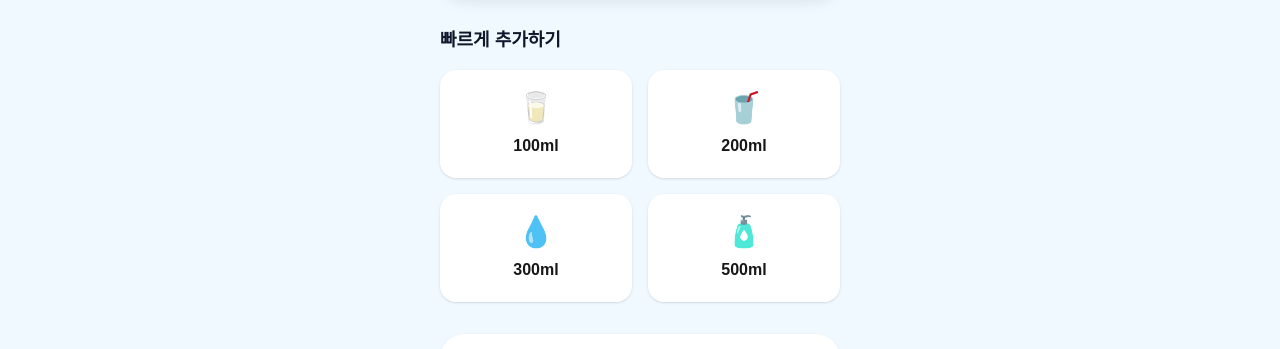
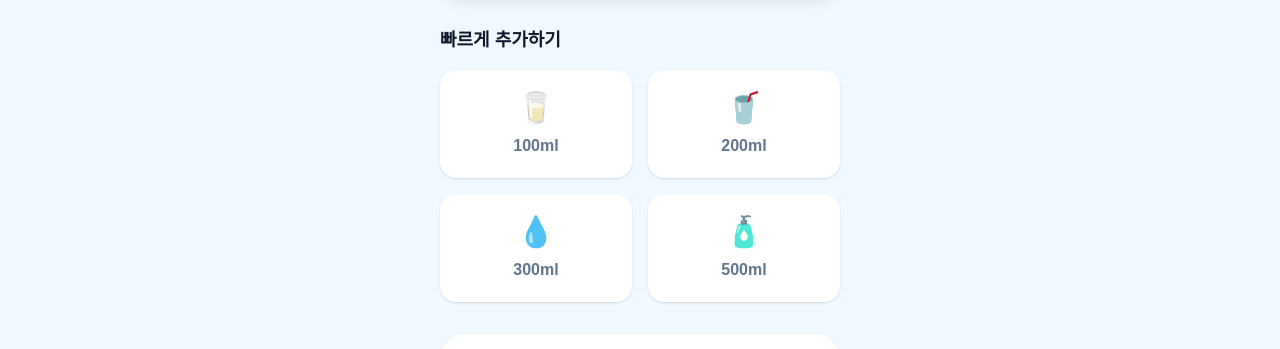
Before and after one commit to Lunas322/Gulpy, a Next.js app: page / in a window 1280 px wide. Shown: the part 283-632 px from the top of the page. Built offline with nearby package versions, Linux system fonts and the light colour scheme; no server answers; the database is empty; sample sign-in values are in the browser's storage.

Commit message:
refactor: text color 통일

```diff
--- a/src/app/components/DailyTargetInput.tsx
+++ b/src/app/components/DailyTargetInput.tsx
@@ -11,7 +11,7 @@ export default function DailyTargetInput({ value, onChange }: Props) {
                 하루 목표량
             </label>
 
-            <div className="flex items-center gap-3">
+            <div className="flex items-center gap-3 text-slate-500">
                 <input
                     type="number"
                     value={value}
--- a/src/app/components/DrinkButtons.tsx
+++ b/src/app/components/DrinkButtons.tsx
@@ -2,13 +2,13 @@ import useDrinkWater from "../hooks/useDrinkWater"
 
 
 export default function DrinkButtons() {
-    const waters = [{ water: 100, imoji: '🥛' },{ water: 200, imoji: '🥤' }, { water: 300, imoji: '💧' }, { water: 500, imoji: '🧴' }]
+    const waters = [{ water: 100, imoji: '🥛' }, { water: 200, imoji: '🥤' }, { water: 300, imoji: '💧' }, { water: 500, imoji: '🧴' }]
     const { handleDrink } = useDrinkWater()
     return (
         <div className="grid grid-cols-2 gap-4">
             {waters.map((data) => {
                 return (
-                    <button className="rounded-2xl bg-white py-5 shadow transition active:scale-95 active:bg-sky-100 active:shadow-inner"
+                    <button className="rounded-2xl bg-white  text-slate-500 py-5 shadow transition active:scale-95 active:bg-sky-100 active:shadow-inner"
                         onClick={() => handleDrink(data.water)}
                         key={data.water}
                     >
--- a/src/app/components/WaterDashboardCard.tsx
+++ b/src/app/components/WaterDashboardCard.tsx
@@ -6,15 +6,15 @@ import WaterDashBoardSkeleton from "./WaterDashBoardSkeleton"
 
 
 type Props = {
-    data:Water
+  data: Water
   loading: boolean
 }
 
 
-export default function WaterDashBoardCard ({data,loading}:Props) {
+export default function WaterDashBoardCard({ data, loading }: Props) {
   const percent = getWaterPercent(data)
 
-    if(loading) return <WaterDashBoardSkeleton/>
+  if (loading) return <WaterDashBoardSkeleton />
   return (
     <section className="rounded-3xl bg-white p-6 shadow-lg">
       <div className="flex items-center justify-between">
@@ -39,7 +39,10 @@ export default function WaterDashBoardCard ({data,loading}:Props) {
       </div>
 
       <div className="mt-6 h-3 overflow-hidden rounded-full bg-slate-200">
-            <div className="h-full w-3/5 rounded-full bg-sky-500" style={{ width: `${Math.min(percent, 100)}%` }}/>
+        <div
+          className="h-full rounded-full bg-sky-500"
+          style={{ width: `${Math.min(percent, 100)}%` }}
+        />
         </div>
     </section>
   )
```
Lines whose indentation alone changed are shown as unchanged.
